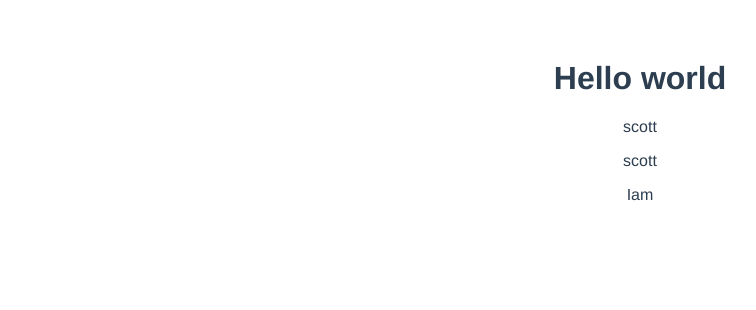
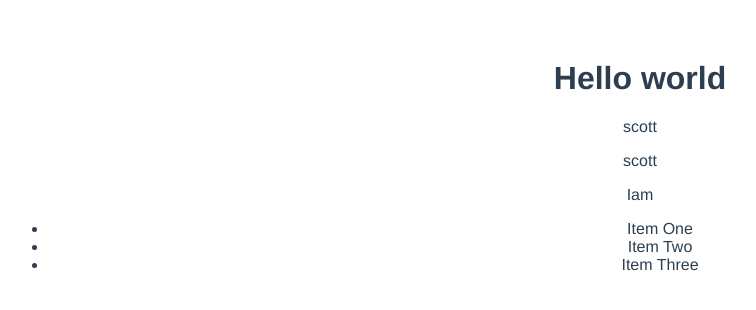
Before and after one commit to 2otogizoshi/vueTest, a Vue app: page / in a window 1280 px wide. Shown: the top 310 px of the page, without its empty margins (0-756 px from the left). Built offline with nearby package versions, Linux system fonts and the light colour scheme.

Commit message:
List in vue
when ref a list use item.xyz

```diff
--- a/src/components/Test.vue
+++ b/src/components/Test.vue
@@ -4,6 +4,11 @@
     <p>{{ user.firstName }}</p>
     <p v-text="user.firstName"></p>
     <p v-if="showName">{{ user.lastName }}</p>
+    <p v-else="showName">{{ user.firstName }}</p>
+
+    <ul>
+      <li v-for="item in items">{{ item.title }}</li>
+    </ul>
   </div>
 </template>
 
@@ -17,7 +22,12 @@
         firstName: "scott",
         lastName: "Iam"
       },
-      showName: true
+      showName: true,
+      items: [
+        { title: "Item One" },
+        { title: "Item Two" },
+        { title: "Item Three" }
+      ]
     };
   }
 };
--- a/src/main.js
+++ b/src/main.js
@@ -1,4 +1,4 @@
-// The Vue build version to load with the `import` command
+// Thee Vue build version to load with the `import` command
 // (runtime-only or standalone) has been set in webpack.base.conf with an alias.
 import Vue from "vue";
 import App from "./App";
```
